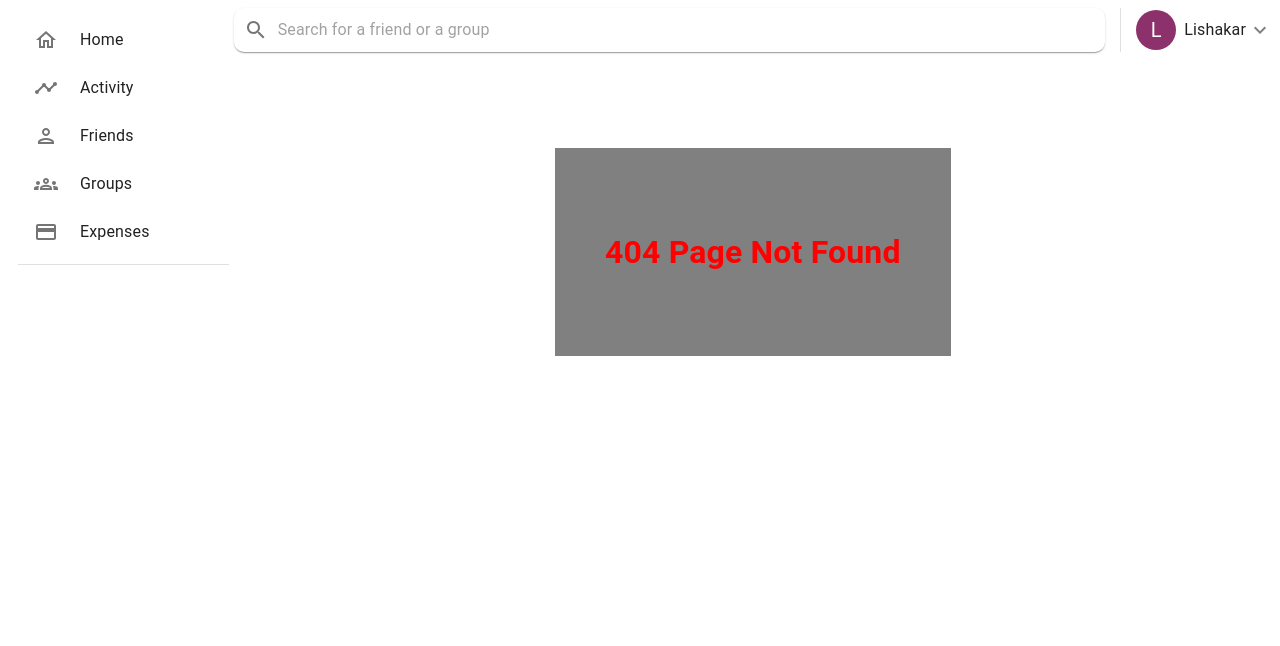
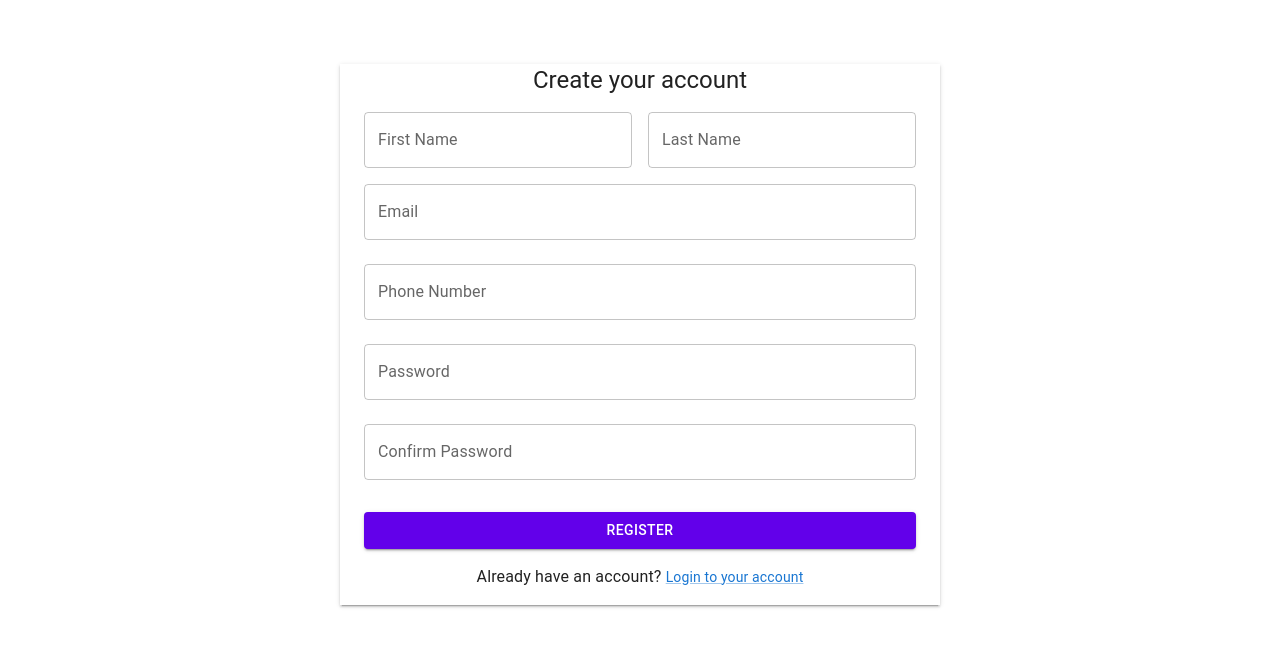
Before and after one commit to lishakar15/SplitShare-Dashboard, a React (Create React App) app: page /register in a window 1280 px wide. Before the commit this address had no page. Shown: the top 646 px of the page. Built offline with nearby package versions, Linux system fonts and the light colour scheme.

Commit message:
Login and Register componenet created

```diff
--- a/src/App.js
+++ b/src/App.js
@@ -12,12 +12,21 @@ import Box from "@mui/material/Box";
 import Grid from "@mui/material/Grid2";
 import { useMediaQuery } from "@mui/material";
 import SearchBar from "./SearchBar";
+import { loggedInUserAtom } from "./atoms/UserAtom";
+import LoginUser from "./LoginUser";
+import RegisterUser from "./RegisterUser";
 
 function App() {
   const isSmallScreen = useMediaQuery("(max-width:1200px)");
 
   return (
     <>
+      {loggedInUserAtom ? (
+        <Routes>
+          <Route path="/login" element={<LoginUser />} />
+          <Route path="/register" element={<RegisterUser />} />
+        </Routes>
+      ) : (
         <Box sx={{ m: 1 }}>
           <Grid container sx={{ height: "100vh" }}>
             {isSmallScreen ? null : (
@@ -40,6 +49,7 @@ function App() {
             </Grid>
           </Grid>
         </Box>
+      )}
     </>
   );
 }
--- /dev/null
+++ b/src/LoginUser.js
@@ -0,0 +1,112 @@
+import React, { useState } from "react";
+import {
+  Box,
+  Button,
+  Checkbox,
+  Container,
+  FormControlLabel,
+  Grid,
+  Link,
+  TextField,
+  Typography,
+} from "@mui/material";
+
+const LoginUser = () => {
+  const [email, setEmail] = useState("");
+  const [password, setPassword] = useState("");
+  const [rememberMe, setRememberMe] = useState(false);
+
+  const handleLogin = (e) => {
+    e.preventDefault();
+    console.log({ email, password, rememberMe });
+  };
+
+  return (
+    <Container maxWidth="xs"  sx={{
+        backgroundColor: "gray.200",
+        borderRadius: "1",
+        boxShadow: 2,
+        mt:3,
+        pb:3,
+      }}>
+      <Box
+        sx={{
+          marginTop: 8,
+          display: "flex",
+          flexDirection: "column",
+          alignItems: "center",
+        }}
+      >
+        <Typography component="h1" variant="h5">
+          Sign in to your account
+        </Typography>
+        <Box component="form" onSubmit={handleLogin} sx={{ mt: 2 }}>
+          <TextField
+            margin="normal"
+            fullWidth
+            id="email"
+            label="Email"
+            name="email"
+            autoComplete="email"
+            autoFocus
+            value={email}
+            onChange={(e) => setEmail(e.target.value)}
+          />
+
+          <TextField
+            margin="normal"
+            fullWidth
+            name="password"
+            label="Password"
+            type="password"
+            id="password"
+            autoComplete="current-password"
+            value={password}
+            onChange={(e) => setPassword(e.target.value)}
+          />
+
+          <FormControlLabel
+            control={
+              <Checkbox
+                checked={rememberMe}
+                onChange={(e) => setRememberMe(e.target.checked)}
+                color="primary"
+              />
+            }
+            label="Remember me"
+          />
+
+          <Grid container>
+            <Grid item xs>
+              <Link href="#" variant="body2">
+                Forgot your password?
+              </Link>
+            </Grid>
+          </Grid>
+
+          <Button
+            type="submit"
+            fullWidth
+            variant="contained"
+            sx={{ mt: 3, mb: 2, backgroundColor: "#6200ea", color: "#fff" }}
+          >
+            Login
+          </Button>
+
+          <Grid container justifyContent="center">
+            <Grid item>
+              <Typography>
+                Don't have an account?{" "}
+                <Link href="/register" variant="body2">
+                  Sign up for an account
+                </Link>
+              </Typography>
+            </Grid>
+          </Grid>
+        </Box>
+      </Box>
+    </Container>
+  );
+};
+
+export default LoginUser;
--- /dev/null
+++ b/src/RegisterUser.js
@@ -0,0 +1,152 @@
+import React, { useState } from "react";
+import {
+  Box,
+  Button,
+  Container,
+  Grid,
+  Link,
+  TextField,
+  Typography,
+} from "@mui/material";
+
+const RegisterUser = () => {
+  const [firstName, setFirstName] = useState("");
+  const [lastName, setLastName] = useState("");
+  const [email, setEmail] = useState("");
+  const [password, setPassword] = useState("");
+  const [confirmPassword, setConfirmPassword] = useState("");
+  const [phoneNumber, setPhoneNumber] = useState("");
+
+  const handleRegister = (e) => {
+    e.preventDefault();
+    // Handle registration logic here
+    console.log({
+      firstName,
+      lastName,
+      email,
+      phoneNumber,
+      password,
+      confirmPassword,
+    });
+  };
+
+  return (
+    <Container maxWidth="sm"  sx={{
+        backgroundColor: "gray.200",
+        pb:2,
+        borderRadius: "1",
+        boxShadow: 2,
+      }}>
+      <Box
+        sx={{
+          marginTop: 8,
+          display: "flex",
+          flexDirection: "column",
+          alignItems: "center",
+        }}
+      >
+        <Typography component="h1" variant="h5">
+          Create your account
+        </Typography>
+        <Box component="form" onSubmit={handleRegister} sx={{ mt: 2 }}>
+          <Grid container spacing={2}>
+            <Grid item xs={6}>
+              <TextField
+                fullWidth
+                id="firstName"
+                label="First Name"
+                name="firstName"
+                autoComplete="given-name"
+                value={firstName}
+                onChange={(e) => setFirstName(e.target.value)}
+              />
+            </Grid>
+
+            <Grid item xs={6}>
+              <TextField
+                fullWidth
+                id="lastName"
+                label="Last Name"
+                name="lastName"
+                autoComplete="family-name"
+                value={lastName}
+                onChange={(e) => setLastName(e.target.value)}
+              />
+            </Grid>
+          </Grid>
+
+          <TextField
+            margin="normal"
+            fullWidth
+            id="email"
+            label="Email"
+            name="email"
+            autoComplete="email"
+            value={email}
+            onChange={(e) => setEmail(e.target.value)}
+          />
+
+          <TextField
+            margin="normal"
+            fullWidth
+            id="phoneNumber"
+            label="Phone Number"
+            name="phoneNumber"
+            value={phoneNumber}
+            onChange={(e) => setPhoneNumber(e.target.value)}
+          />
+
+          <TextField
+            margin="normal"
+            fullWidth
+            name="password"
+            label="Password"
+            type="password"
+            id="password"
+            autoComplete="new-password"
+            value={password}
+            onChange={(e) => setPassword(e.target.value)}
+          />
+
+          <TextField
+            margin="normal"
+            fullWidth
+            name="confirmPassword"
+            label="Confirm Password"
+            type="password"
+            id="confirmPassword"
+            autoComplete="new-password"
+            value={confirmPassword}
+            onChange={(e) => setConfirmPassword(e.target.value)}
+          />
+          <Button
+            type="submit"
+            fullWidth
+            variant="contained"
+            sx={{
+              mt: 3,
+              mb: 2,
+              backgroundColor: "#6200ea",
+              color: "#fff",
+            }}
+          >
+            Register
+          </Button>
+
+          <Grid container justifyContent="center">
+            <Grid item>
+              <Typography>
+                Already have an account?{" "}
+                <Link href="/login" variant="body2">
+                  Login to your account
+                </Link>
+              </Typography>
+            </Grid>
+          </Grid>
+        </Box>
+      </Box>
+    </Container>
+  );
+};
+
+export default RegisterUser;
--- /dev/null
+++ b/src/atoms/UserAtom.js
@@ -0,0 +1,4 @@
+import { atom } from "jotai";
+
+const loggedInUserId = 0;
+export const loggedInUserAtom = atom(loggedInUserId)
```
Lines whose indentation alone changed are shown as unchanged.
